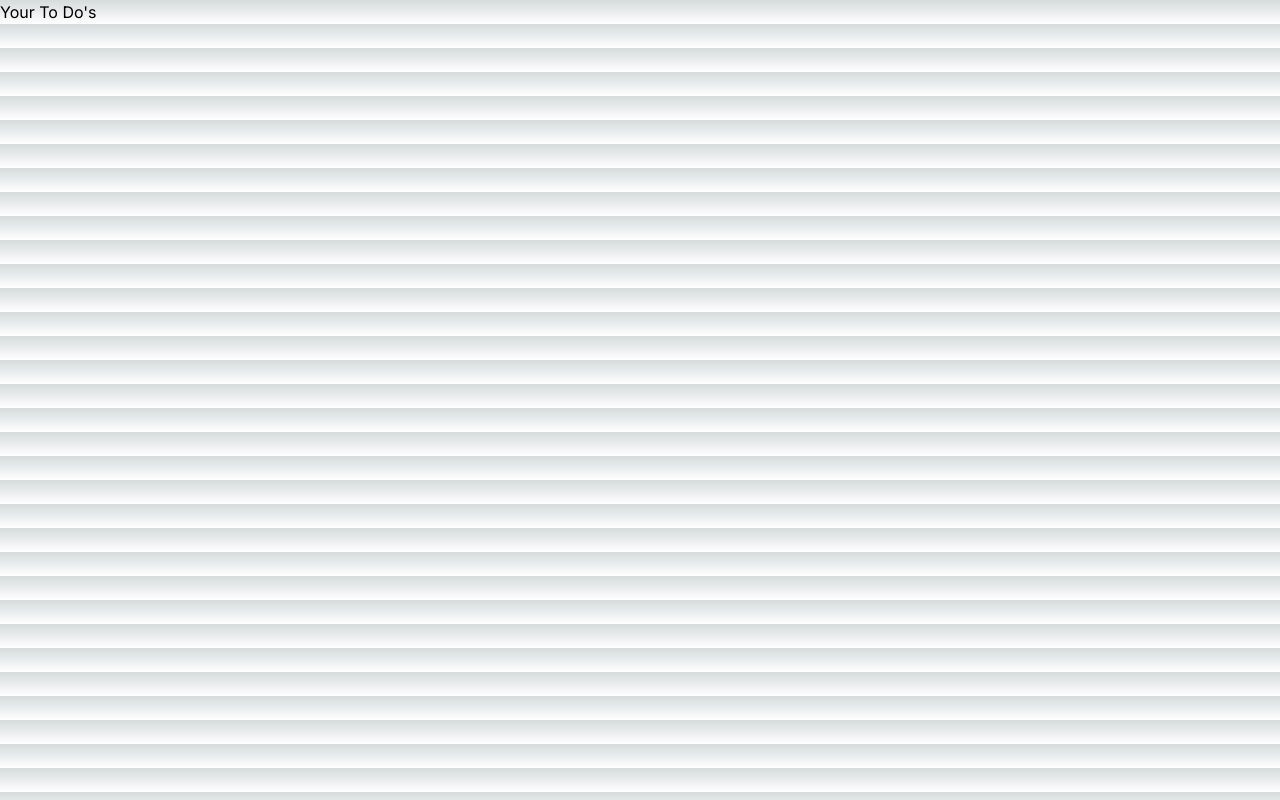
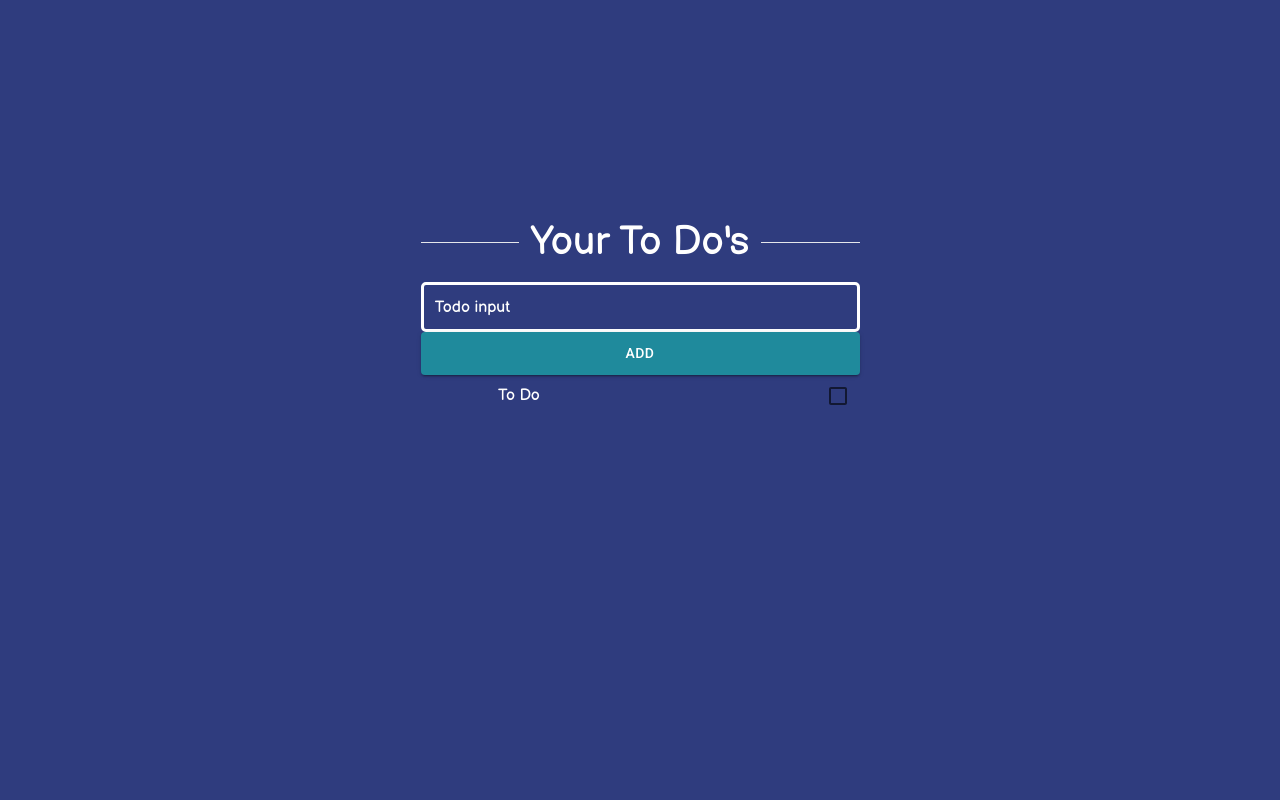
Before and after one commit to Yuwen-0/Next-Todo-App, a Next.js app: page / in a window 1280 px wide. Built offline with nearby package versions, Linux system fonts and the light colour scheme.

Commit message:
add:complated ui

```diff
--- /dev/null
+++ b/src/app/Home.module.css
@@ -0,0 +1,70 @@
+.main{
+    display: flex;
+    height: 100vh;
+    justify-content: center;
+    align-items: center;
+}
+
+.title{
+    font-size: 40px;
+    width: 55%;
+    background-color: #2F3C7E;
+    text-align: center;
+    margin: 0 auto;
+}
+
+.titleLine{
+    position: absolute;
+    width: 439px;
+    left: 0;
+    z-index: -1;
+    top: 30px;
+}
+
+.mainContainer{
+    width: 439px;
+    height: 377px;
+    position: relative;
+}
+
+.input{
+    width: 100%;
+    background-color: transparent !important;
+    border: 3px solid white;
+    border-radius: 5px;
+    margin-top: 10px;
+    height: 50px;
+    padding-left: 10px;
+}
+
+.input:focus{
+    outline: none;
+    border-color: #1f8a9c !important;
+}
+
+.inputContainer{
+    position: relative;
+}
+
+.inputPlaceHolder{
+    top: 40%;
+    left: 10px;
+    color: var(--color);
+    position: absolute;
+    width: 84px;
+    height: 15px;
+    text-align: center;
+    transition: transform 0.3s ease-in-out;
+    background-color: #2F3C7E;
+}
+
+.button{
+    width: 100%;
+    background-color: #1f8a9c !important;
+    height: 43px;
+    margin-top: 23px;
+}
+
+.button:hover{
+    background-color: #1E90FF !important;
+}
--- a/src/app/globals.css
+++ b/src/app/globals.css
@@ -1,3 +1,4 @@
+@import url('https://fonts.googleapis.com/css2?family=Balsamiq+Sans:ital,wght@0,400;0,700;1,400;1,700&display=swap');
 @tailwind base;
 @tailwind components;
 @tailwind utilities;
@@ -17,13 +18,12 @@
 }
 
 body {
-  color: rgb(var(--foreground-rgb));
-  background: linear-gradient(
-      to bottom,
-      transparent,
-      rgb(var(--background-end-rgb))
-    )
-    rgb(var(--background-start-rgb));
+  color: white;
+  background-color: #2F3C7E;
+}
+
+*{
+  font-family: 'Balsamiq Sans', sans-serif;
 }
 
 @layer utilities {
--- a/src/app/page.tsx
+++ b/src/app/page.tsx
@@ -1,9 +1,21 @@
-import Image from "next/image";
+import styles from "./Home.module.css";
+import { Button } from "@mui/material";
+import Input from "@/components/Input";
+import ALLToDos from "@/components/ALLToDos";
+
 
 export default function Home() {
   return (
-    <main>
-      <h1>Your To Do&apos;s</h1>
+    <main className={styles.main}>
+      <div className={styles.mainContainer}>
+        <h1 className={styles.title}>
+          Your To Do&apos;s
+        </h1>
+        <hr className={styles.titleLine} />
+        <Input label="Todo input" className={styles.input} />
+        <Button variant="contained" className={styles.button}>Add</Button>
+        <ALLToDos/>
+      </div>
     </main>
   );
 }
--- /dev/null
+++ b/src/components/ALLToDos.jsx
@@ -0,0 +1,10 @@
+import styles from "./Todo.module.css"
+import ToDo from "./ToDo"
+
+export default function AllToDos(){
+    return (
+        <div>
+            <ToDo/>
+        </div>
+    )
+}
--- /dev/null
+++ b/src/components/Input.tsx
@@ -0,0 +1,36 @@
+"use client";
+import styles from "../app/Home.module.css";
+
+type props = {
+    className: string
+    label: string
+}
+
+export default function Input({ className,label }: props) {
+
+    const handleFocus = () => {
+        const placeHolder: HTMLElement|null = document.querySelector(`.${styles.inputPlaceHolder}`);
+        if(!placeHolder) return;
+        placeHolder.style.transform = `translateY(-150%)`;
+        placeHolder.style.setProperty('color', '#1f8a9c', 'important');
+    }
+
+    const handleBlur = () => {
+        const placeHolder: HTMLElement|null = document.querySelector(`.${styles.inputPlaceHolder}`);
+        if(!placeHolder) return;
+        placeHolder.style.transform = `translateY(0%)`;
+        placeHolder.style.setProperty('color', 'white', 'important');
+    }
+
+    return (
+        <div className={styles.inputContainer}>
+            <input
+                className={className}
+                type="text"
+                onFocus={handleFocus}
+                onBlur={handleBlur}
+            />
+            <p className={styles.inputPlaceHolder}>{label}</p>
+        </div>
+    )
+}
--- /dev/null
+++ b/src/components/ToDo.tsx
@@ -0,0 +1,14 @@
+import Checkbox from '@mui/material/Checkbox';
+import styles from "./Todo.module.css"
+export default function ToDo(){
+
+    return (
+        <div className={styles.todoContainer}>
+            <h1 className='text-center'>To Do</h1>
+            <h2></h2>
+            <h2></h2>
+            <h2></h2>
+            <Checkbox className={`w-12 ${styles.checkbox}`} />
+        </div>
+    )
+}
--- /dev/null
+++ b/src/components/Todo.module.css
@@ -0,0 +1,10 @@
+.todoContainer{
+    display: grid;
+    width: 100%;
+    grid-template-columns:3fr repeat(3, 1fr) 45px;
+    align-items: center;
+}
+
+.todoTable{
+    width: 439px;
+}
```
